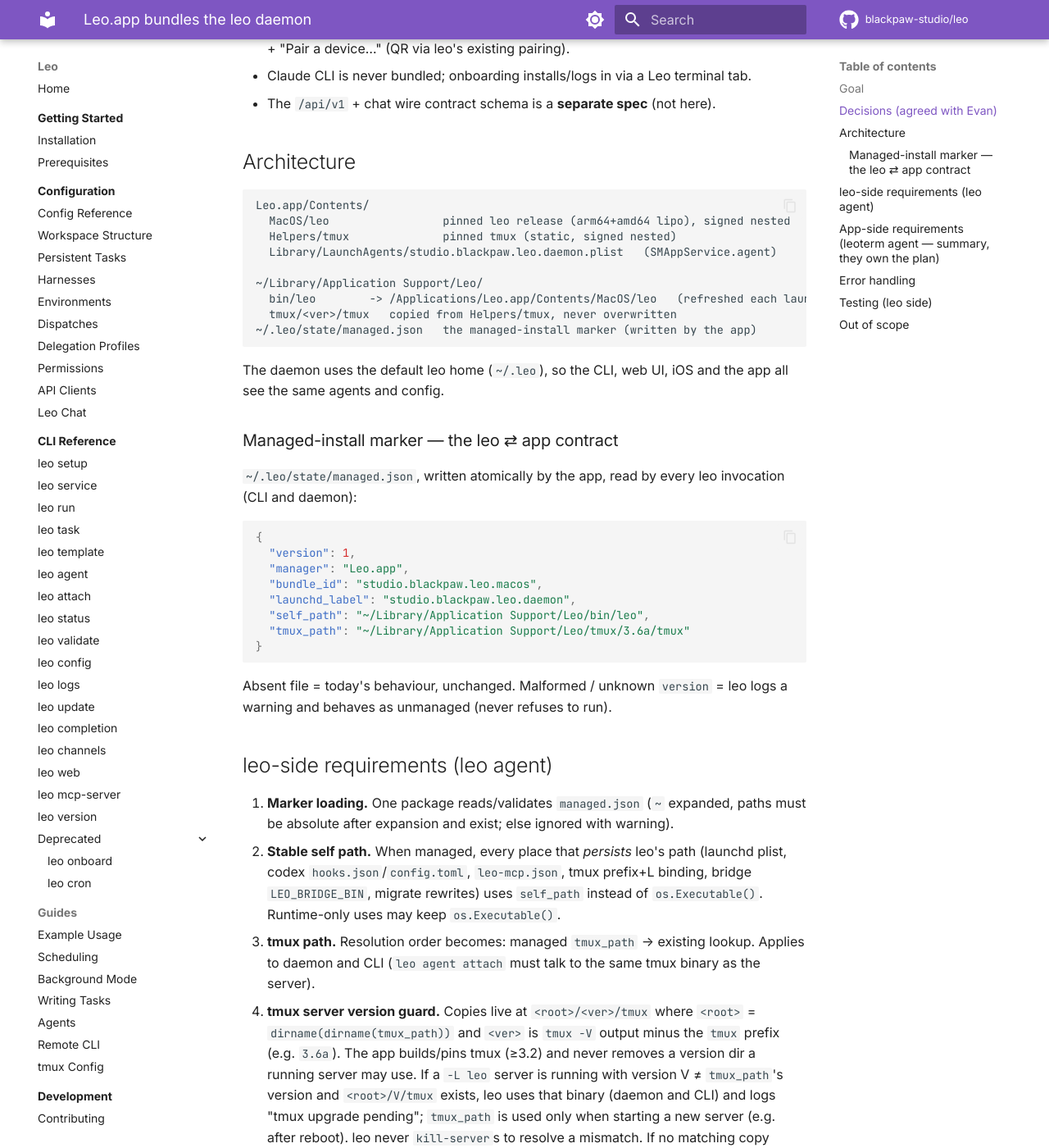
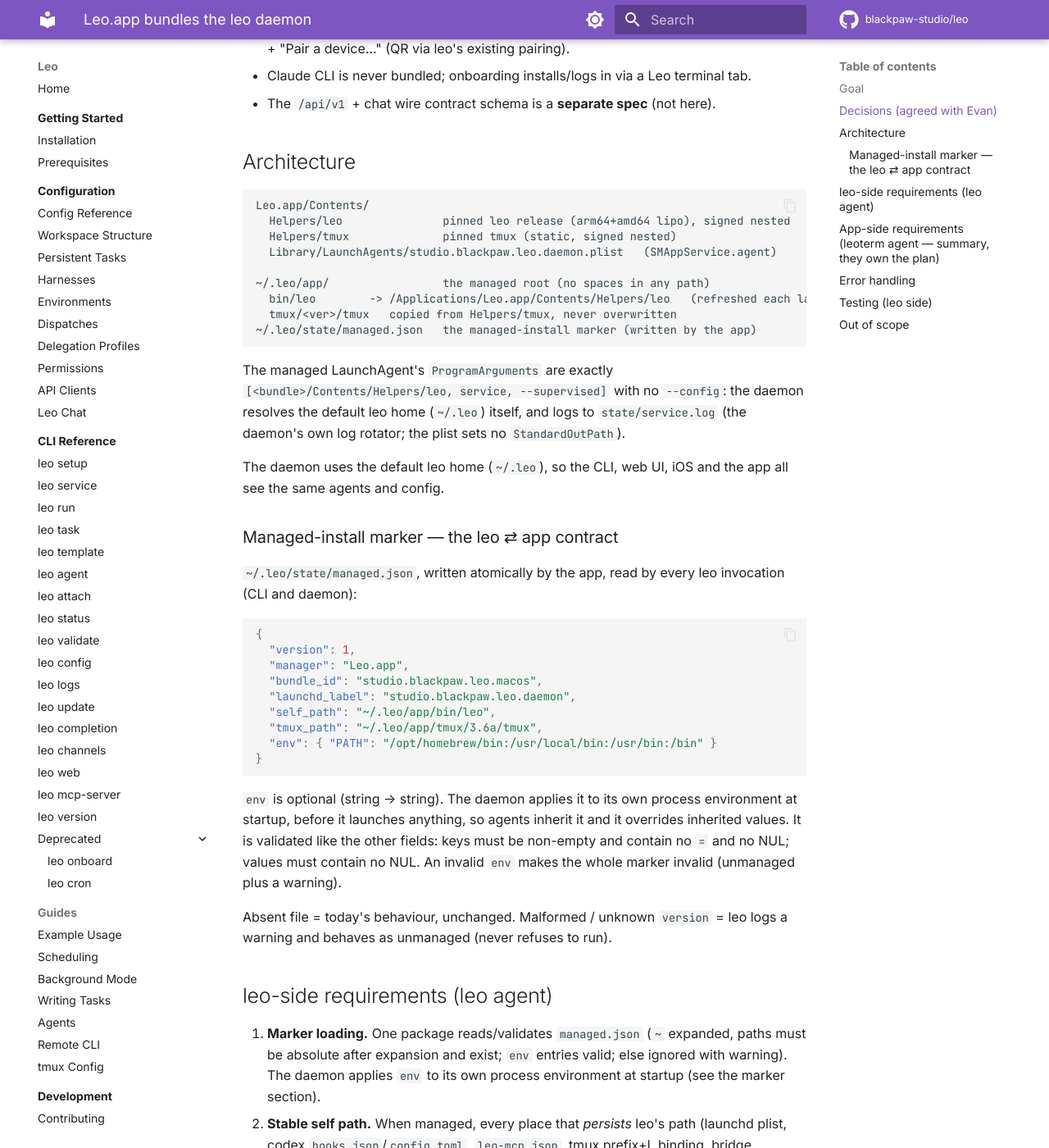
Before and after one commit to blackpaw-studio/leo, an MkDocs documentation site: the page built from docs/specs/2026-10-20-leo-app-bundled-daemon.md, in a window 1280 px wide and 1400 px high, scrolled down 646 px. Shown: the whole window at 82% size. Built offline with MkDocs 1.6.1 and Material for MkDocs 9.7.7, drawn with Linux system fonts in a browser that asks for light colours; comment, search, counter and statistics services are not loaded; some of the changed text lies outside the part shown.

Commit message:
docs: align spec and plan with the agreed Leo.app contract amendments
Binary at Contents/Helpers/leo, managed root ~/.leo/app without spaces, marker
env, managed plist argv, handover with an unloaded job, no_launchd_job
preflight, the --json stdout/error rule, service restart --json outcomes and
rolled_back:false on a failed rollback.

Claude-Session: https://claude.ai/code/session_013aQYgCioWRbK3TmPWnWv9R

````diff
--- a/docs/specs/2026-10-20-leo-app-bundled-daemon.md
+++ b/docs/specs/2026-10-20-leo-app-bundled-daemon.md
@@ -26,15 +26,21 @@ exactly as today. A Mac can also run as a headless "server" from the same app.
 
 ```
 Leo.app/Contents/
-  MacOS/leo                 pinned leo release (arm64+amd64 lipo), signed nested
+  Helpers/leo               pinned leo release (arm64+amd64 lipo), signed nested
   Helpers/tmux              pinned tmux (static, signed nested)
   Library/LaunchAgents/studio.blackpaw.leo.daemon.plist   (SMAppService.agent)
 
-~/Library/Application Support/Leo/
-  bin/leo        -> /Applications/Leo.app/Contents/MacOS/leo   (refreshed each launch)
+~/.leo/app/                 the managed root (no spaces in any path)
+  bin/leo        -> /Applications/Leo.app/Contents/Helpers/leo   (refreshed each launch)
   tmux/<ver>/tmux   copied from Helpers/tmux, never overwritten
 ~/.leo/state/managed.json   the managed-install marker (written by the app)
 ```
+
+The managed LaunchAgent's `ProgramArguments` are exactly
+`[<bundle>/Contents/Helpers/leo, service, --supervised]` with no `--config`: the
+daemon resolves the default leo home (`~/.leo`) itself, and logs to
+`state/service.log` (the daemon's own log rotator; the plist sets no
+`StandardOutPath`).
 
 The daemon uses the default leo home (`~/.leo`), so the CLI, web UI, iOS and the
 app all see the same agents and config.
@@ -50,10 +56,17 @@ invocation (CLI and daemon):
   "manager": "Leo.app",
   "bundle_id": "studio.blackpaw.leo.macos",
   "launchd_label": "studio.blackpaw.leo.daemon",
-  "self_path": "~/Library/Application Support/Leo/bin/leo",
-  "tmux_path": "~/Library/Application Support/Leo/tmux/3.6a/tmux"
+  "self_path": "~/.leo/app/bin/leo",
+  "tmux_path": "~/.leo/app/tmux/3.6a/tmux",
+  "env": { "PATH": "/opt/homebrew/bin:/usr/local/bin:/usr/bin:/bin" }
 }
 ```
+
+`env` is optional (string → string). The daemon applies it to its own process
+environment at startup, before it launches anything, so agents inherit it and it
+overrides inherited values. It is validated like the other fields: keys must be
+non-empty and contain no `=` and no NUL; values must contain no NUL. An invalid
+`env` makes the whole marker invalid (unmanaged plus a warning).
 
 Absent file = today's behaviour, unchanged. Malformed / unknown `version` = leo
 logs a warning and behaves as unmanaged (never refuses to run).
@@ -61,7 +74,9 @@ logs a warning and behaves as unmanaged (never refuses to run).
 ## leo-side requirements (leo agent)
 
 1. **Marker loading.** One package reads/validates `managed.json` (`~` expanded,
-   paths must be absolute after expansion and exist; else ignored with warning).
+   paths must be absolute after expansion and exist; `env` entries valid; else
+   ignored with warning). The daemon applies `env` to its own process environment
+   at startup (see the marker section).
 2. **Stable self path.** When managed, every place that *persists* leo's path
    (launchd plist, codex `hooks.json`/`config.toml`, `leo-mcp.json`, tmux
    prefix+L binding, bridge `LEO_BRIDGE_BIN`, migrate rewrites) uses
@@ -81,13 +96,19 @@ logs a warning and behaves as unmanaged (never refuses to run).
    error and falls back to `tmux_path` (attach may fail; doctor reports it).
 5. **Self-update defers.** `leo update` when managed: exit non-zero with
    "leo is managed by Leo.app; update the app (Leo ▸ Check for Updates)". No
-   download, no binary replacement.
+   download, no binary replacement. Independently of the marker, any leo binary
+   under `*.app/Contents/` (e.g. `Contents/Helpers/leo`) refuses to replace itself:
+   editing a signed bundle would break its code signature.
 6. **Service commands respect the manager.** When managed:
    - `leo service install|uninstall|start|stop` refuse with a message naming
      Leo.app (the app owns registration; KeepAlive would undo a CLI stop).
    - `leo service restart` (incl. graceful drain) acts on
      `gui/<uid>/<launchd_label>` via `launchctl kickstart -k`, never on
      `com.blackpaw.leo`.
+   - `leo service restart --json` (JSON rule below): a daemon that is down but
+     whose job is loaded exits 0 with `{ok:true, drained:false, restarted:true}`;
+     a job that is not loaded exits 1 with `not_registered`; a drain timeout
+     without `--force` exits 1 with `drain_timeout`.
    - `leo doctor` reports managed state, label, self/tmux paths.
 7. **Single daemon per home.** The daemon takes an exclusive `flock` on
    `state/daemon.lock` before touching `leo.sock`; a second daemon exits non-zero
@@ -99,10 +120,22 @@ logs a warning and behaves as unmanaged (never refuses to run).
      `<plist>.handed-over`, report `{ok, previous_label, env}`. The app then
      writes `managed.json` and registers its LaunchAgent; agents are adopted
      from the surviving tmux sessions.
+     - A CLI daemon whose plist exists but whose job is not loaded is also
+       supported: skip the drain and the bootout, just move the plist aside.
+     - A running daemon with no launchd job (started by hand or with a pid
+       file) fails preflight with `error=no_launchd_job`.
+     - If a step fails and the rollback itself fails too, the result carries
+       `rolled_back:false` (with the failing `step`), so the app knows the old
+       state was not restored.
    - `leo service handover --to-cli --json`: inverse; restores the plist,
      bootstraps it, and removes `managed.json` only after the CLI daemon is up.
    - Captured env from the old plist is returned so the app's LaunchAgent can
      carry it (the app plist otherwise sets a minimal explicit env + PATH).
+   - **JSON rule** for every `--json` command (handover, `service restart`,
+     `pair`, `web enable`): stdout carries only the JSON object; logs and
+     progress go to stderr; a failure is `{error: <stable code>, message?}` with
+     a non-zero exit. `<stable code>` values are part of the contract (e.g.
+     `no_launchd_job`, `not_registered`, `drain_timeout`, `web_disabled`).
 9. **Pairing for the menu bar.** `leo pair --json` prints the existing
    `devices.Payload` plus `warnings[]` instead of a QR; if the web listener is
    off it exits non-zero with `{error: "web_disabled"}`. `leo web enable
@@ -117,7 +150,7 @@ logs a warning and behaves as unmanaged (never refuses to run).
 
 ## App-side requirements (leoterm agent — summary, they own the plan)
 
-- Embed `MacOS/leo` + `Helpers/tmux` from the pinned release in `build-app.sh`;
+- Embed `Helpers/leo` + `Helpers/tmux` from the pinned release in `build-app.sh`;
   sign nested inside-out in `sign-package.sh`; `LEO_VERSION` pin file;
   bump-PR workflow on `repository_dispatch`; dev override `LEO_BINARY=…`.
 - Require /Applications (move prompt) before registering anything.
````
Also changed, not shown: docs/plans/2026-10-20-leo-app-bundled-daemon.md (+10 -4 lines).
